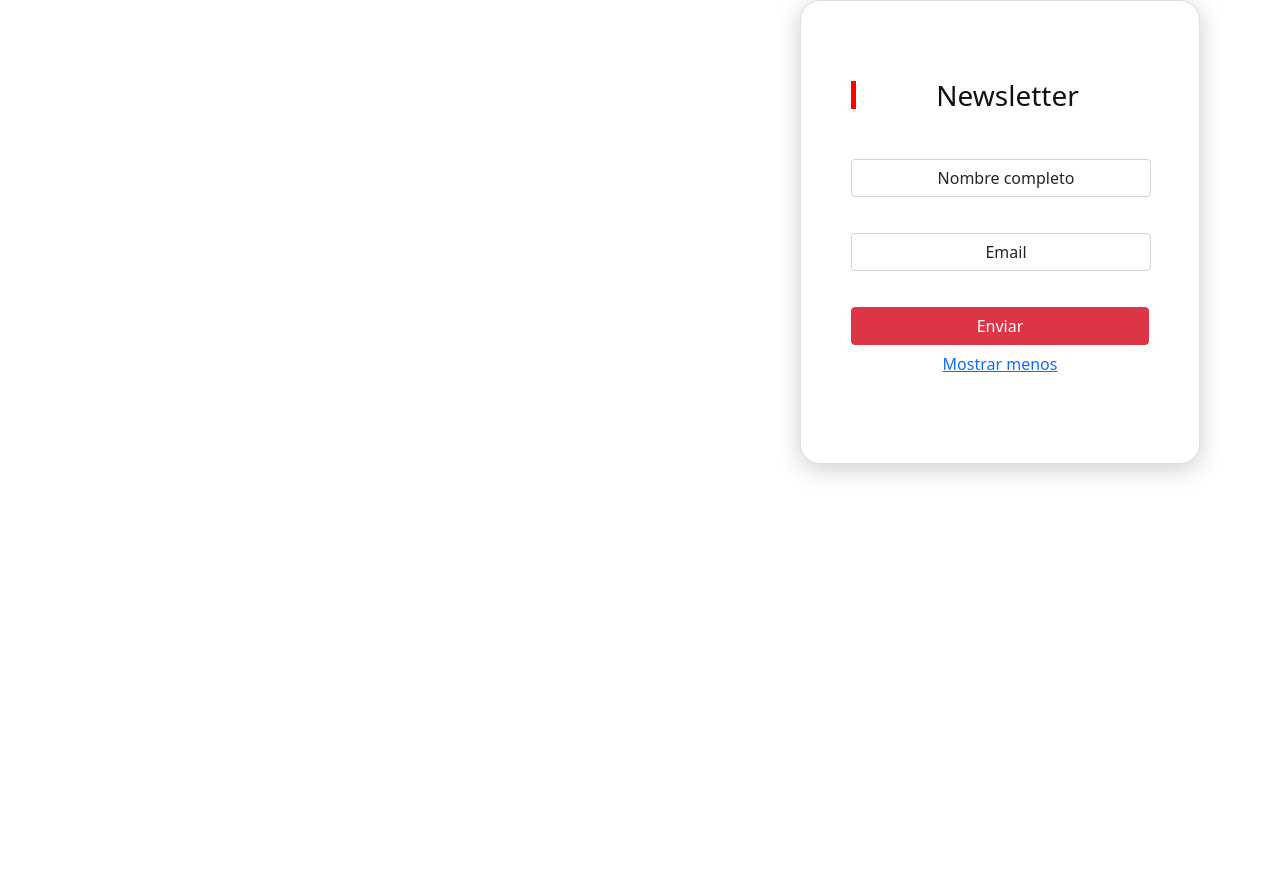
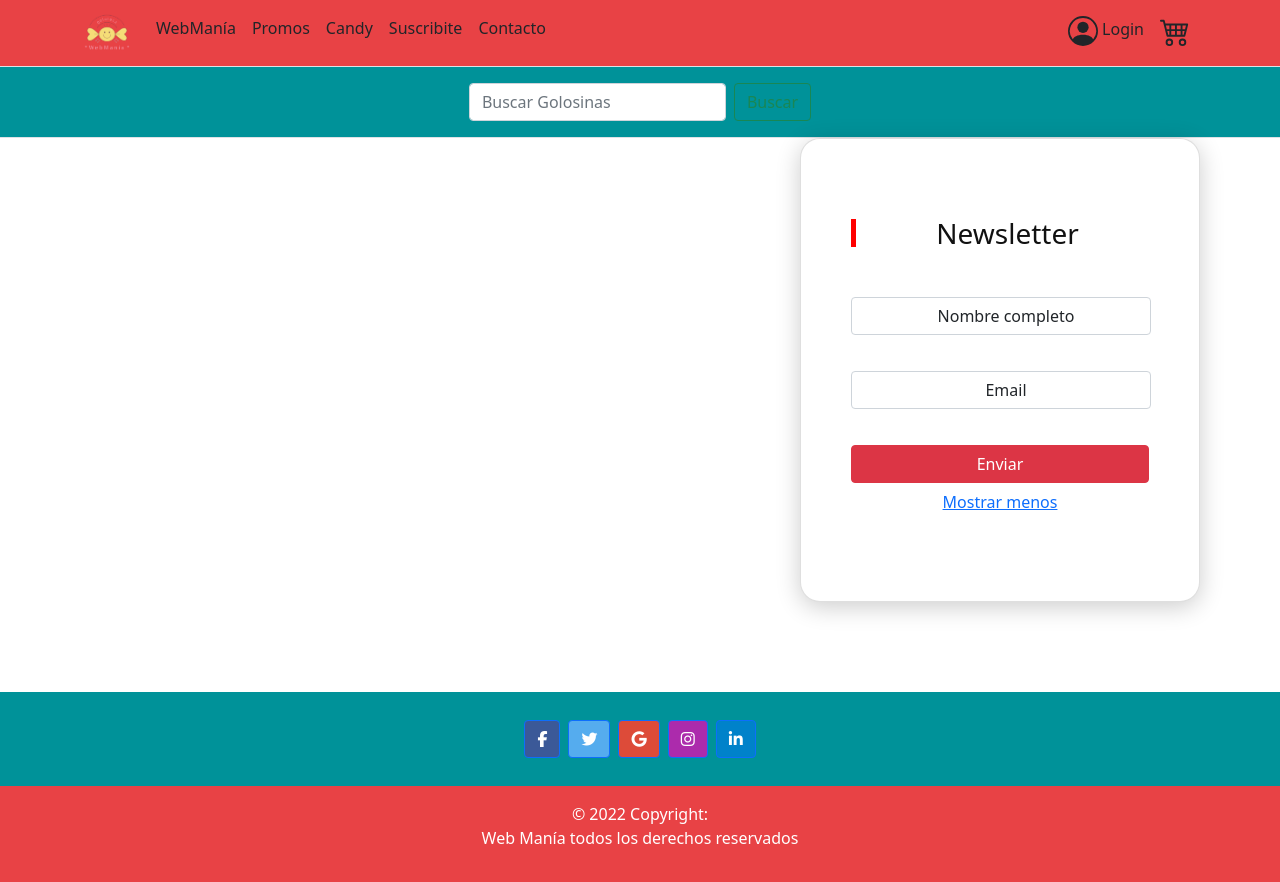
Before and after one commit to EricDanielCuevas/TPAngular-Node-, an Angular app: page /view in a window 1280 px wide. Before the commit the page ends 800 px from the top, so only its background shows below. Built offline with nearby package versions, Linux system fonts and the light colour scheme.

Commit message:
nav newsletter

```diff
--- a/src/app/view-demo/view-demo.component.html
+++ b/src/app/view-demo/view-demo.component.html
@@ -1,3 +1,4 @@
+<app-navbar></app-navbar>
 <div *ngIf="email; then thenBlock"></div>
 <ng-template #thenBlock>
   <p class="text-success">Newsletter enviado con exito a : {{email}}</p>
@@ -20,3 +21,4 @@
     <button (click)='onClick();' class="btn btn-link">Mostrar menos</button>
   </div>
 </div>
+<app-footer></app-footer>
```
